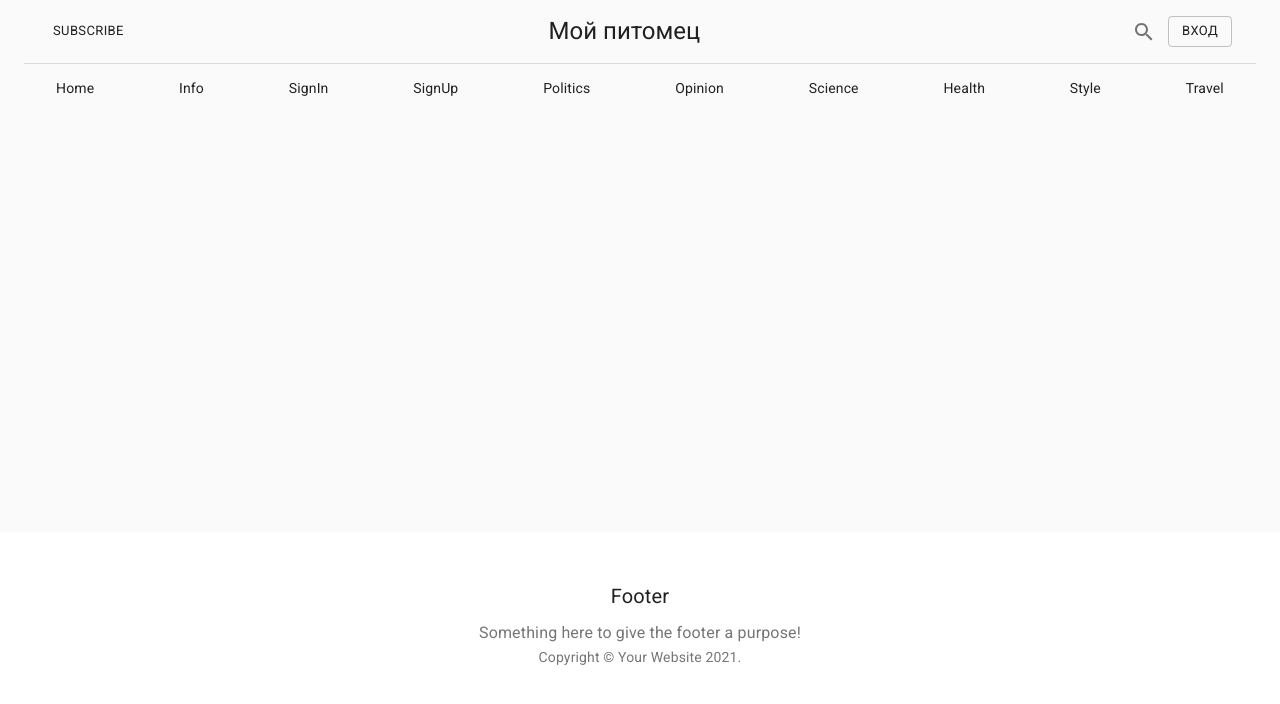
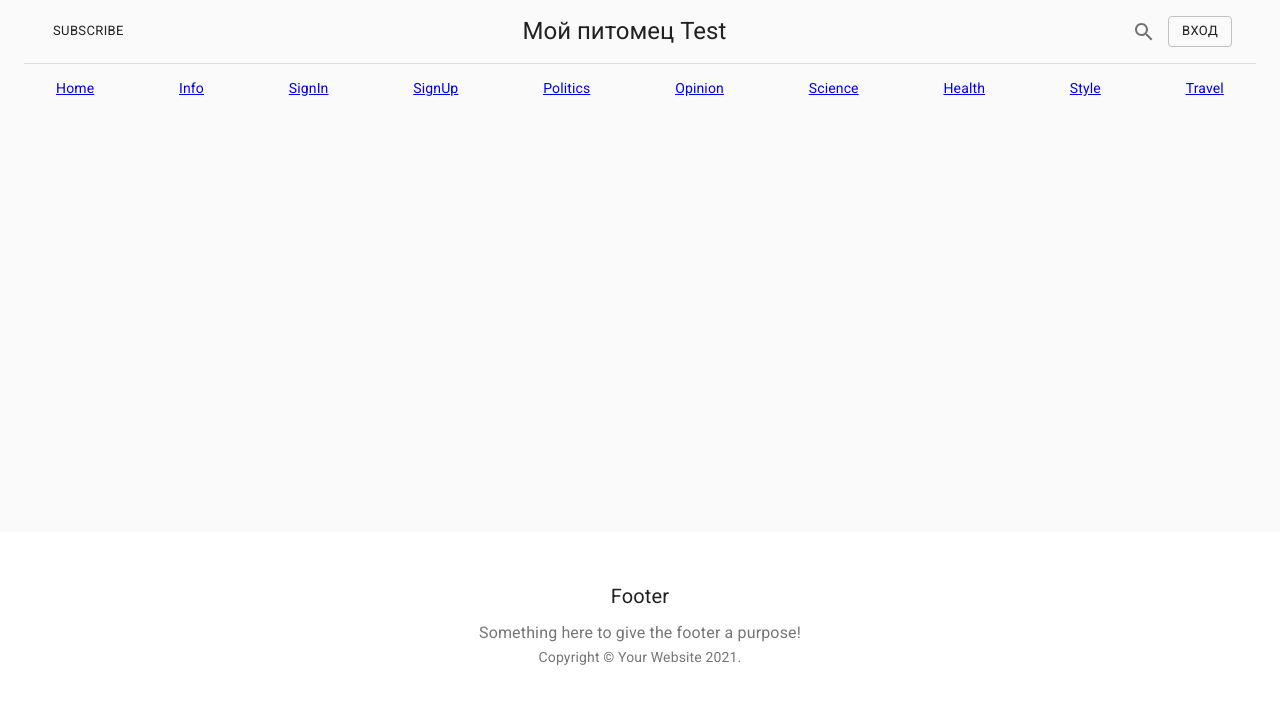
Before and after one commit to myliveweb/dev.smartrostov.ru, a React (Create React App) app: page / in a window 1280 px wide. Shown: the top 704 px of the page. Built offline with nearby package versions, Linux system fonts and the light colour scheme.

Commit message:
Fix Link to NavLink

```diff
--- a/src/App.tsx
+++ b/src/App.tsx
@@ -40,7 +40,7 @@ function App() {
           <>
             <CssBaseline />
             <Container maxWidth="lg">
-              <Header title="Мой питомец" sections={sections} />
+              <Header title="Мой питомец Test" sections={sections} />
               <Route path="/" component={Home} exact />
               <Route path="/info" component={Info} />
             </Container>
--- a/src/components/Header.tsx
+++ b/src/components/Header.tsx
@@ -1,5 +1,5 @@
 import React from 'react';
-import { useHistory } from 'react-router-dom'
+import { useHistory, NavLink } from 'react-router-dom'
 import PropTypes from 'prop-types';
 import { makeStyles } from '@material-ui/core/styles';
 import Toolbar from '@material-ui/core/Toolbar';
@@ -61,16 +61,13 @@ export const Header: React.FC<HeaderProps> = (props) => {
       </Toolbar>
       <Toolbar component="nav" variant="dense" className={classes.toolbarSecondary}>
         {sections.map((section) => (
-          <Link
+          <NavLink
             color="inherit"
-            noWrap
-            key={section.title}
-            variant="body2"
-            href={section.url}
+            to={section.url}
             className={classes.toolbarLink}
           >
             {section.title}
-          </Link>
+          </NavLink>
         ))}
       </Toolbar>
     </>
--- a/src/pages/SignIn.tsx
+++ b/src/pages/SignIn.tsx
@@ -1,4 +1,5 @@
 import React from 'react';
+import { NavLink } from 'react-router-dom'
 import Avatar from '@material-ui/core/Avatar';
 import Button from '@material-ui/core/Button';
 import CssBaseline from '@material-ui/core/CssBaseline';
@@ -97,14 +98,14 @@ export const SignIn: React.FC = () => {
           </Button>
           <Grid container>
             <Grid item xs>
-              <Link href="#" variant="body2">
+              <NavLink to="#">
                 Забыли пароль?
-              </Link>
+              </NavLink>
             </Grid>
             <Grid item>
-              <Link href="/signup" variant="body2">
+              <NavLink to="/signup">
                 {"Нет аккаунта? Зарегистрируйтесь"}
-              </Link>
+              </NavLink>
             </Grid>
           </Grid>
         </form>
--- a/src/pages/SignUp.tsx
+++ b/src/pages/SignUp.tsx
@@ -1,4 +1,5 @@
 import React from 'react';
+import { NavLink } from 'react-router-dom'
 import Avatar from '@material-ui/core/Avatar';
 import Button from '@material-ui/core/Button';
 import CssBaseline from '@material-ui/core/CssBaseline';
@@ -125,9 +126,9 @@ export const SignUp: React.FC = () => {
           </Button>
           <Grid container justify="flex-end">
             <Grid item>
-              <Link href="/signin" variant="body2">
+              <NavLink to="/signin">
                 Уже есть аккаунт? Войти
-              </Link>
+              </NavLink>
             </Grid>
           </Grid>
         </form>
```
